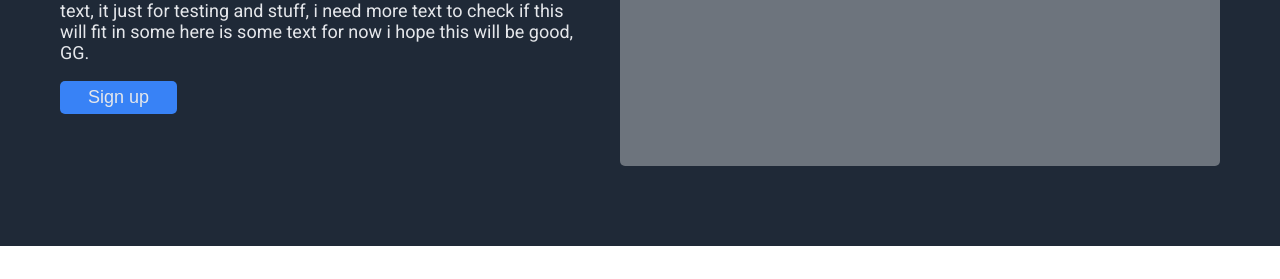
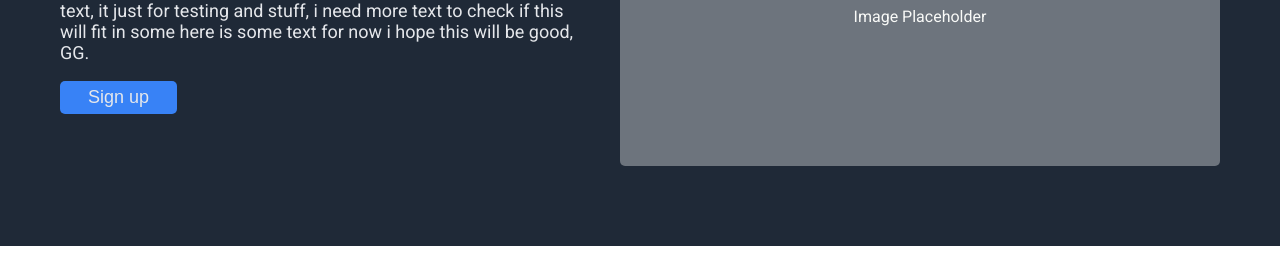
Before and after one commit to mkblast/css-project, a plain HTML site: page index.html in a window 1280 px wide. Shown: the part 322-601 px from the top of the page. Drawn offline with Linux system fonts and the light colour scheme.

Commit message:
another small fix

```diff
--- a/index.html
+++ b/index.html
@@ -23,7 +23,7 @@
                 <div class="long-disc">This is a placeholder text there is no need for you to read this text, it just for testing and stuff, i need more text to check if this will fit in some here is some text for now i hope this will be good, GG.</div>
                 <button class="button1">Sign up</button>
             </div>
-            <div class="image"></div>
+            <div class="image">Image Placeholder</div>
 
         </div>
     </div>
--- a/style.css
+++ b/style.css
@@ -79,11 +79,15 @@ a {
 }
 
 .image {
-    flex: 0 0 auto;
+    color: #F9FAF8;
     background-color: #6d747d;
     height: 300px;
     width: 600px;
     border-radius: 5px;
+    flex: 0 0 auto;
+    display: flex;
+    justify-content: center;
+    align-items: center;
 }
 
 .info {
```
